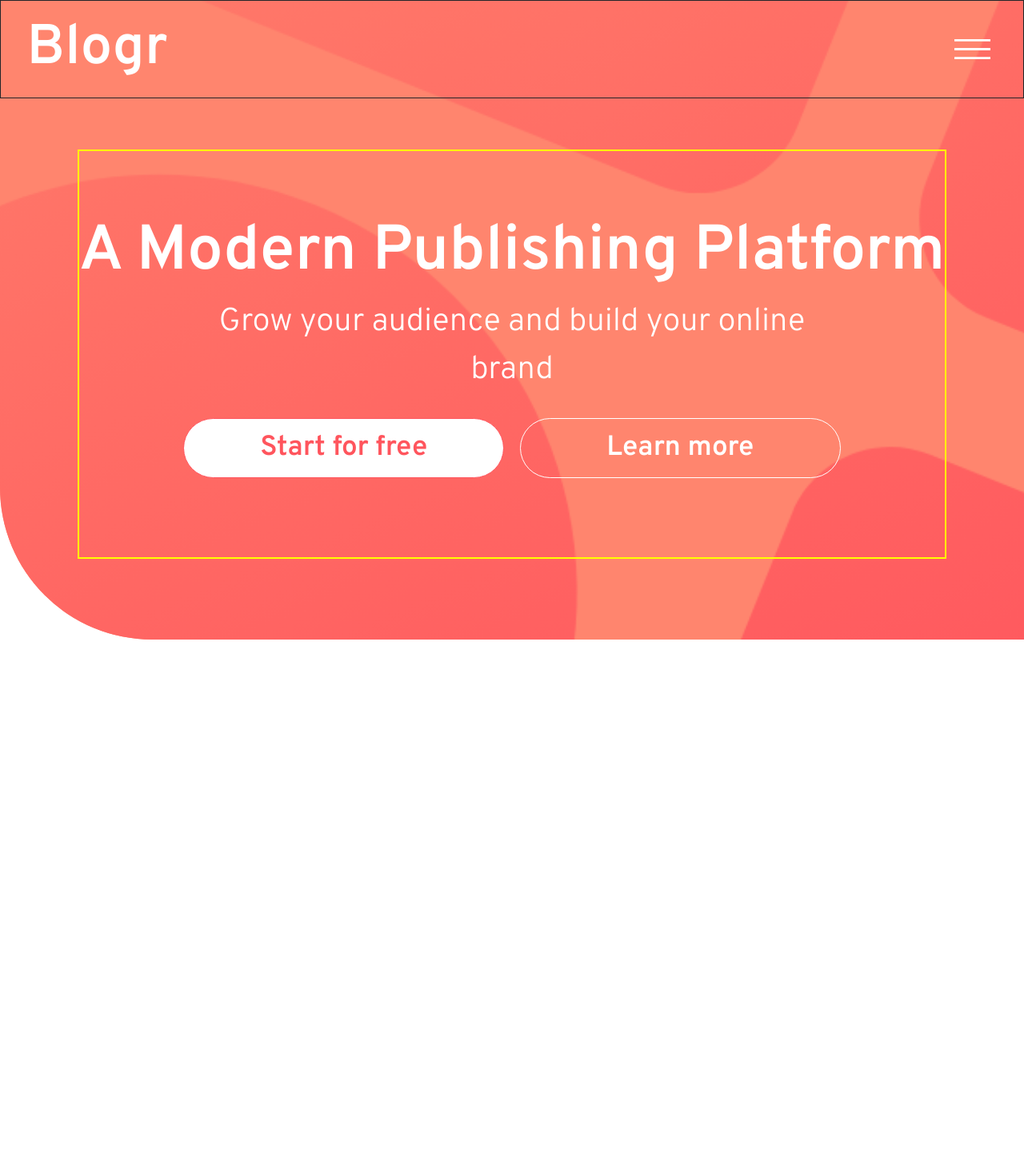
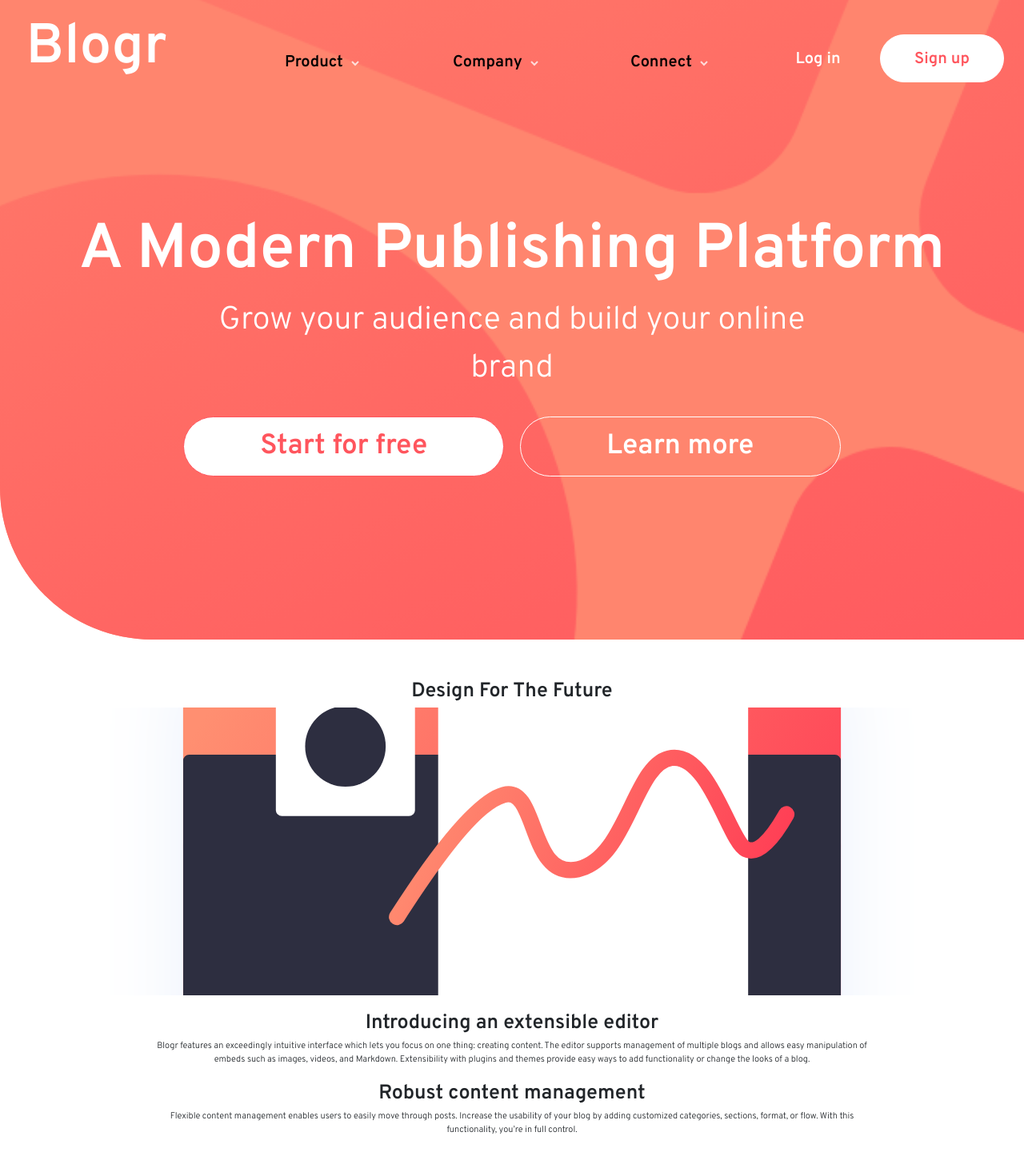
Before and after one commit to MohammadNasib/blogrNasib, a plain HTML site: page index.html in a window 1280 px wide. Shown: the whole page at 80% size. Before the commit the page ends 800 px from the top, so only its background shows below. Drawn offline with nearby package versions, Linux system fonts and the light colour scheme.

Commit message:
secend commit

```diff
--- a/index.html
+++ b/index.html
@@ -33,38 +33,18 @@
     <section class="homeSection">
       <div class="main">
         <!-- navbar -->
-        <nav class="navbar navbar-expand-lg navbar-light">
+        <nav class="navbar navbar-expand-lg">
           <div class="container-fluid">
             <a class="navbar-brand" href="#">Blogr</a>
-            <button class="navBtn btn" type="button">
+
+            <button class="btn" type="button">
               <span class="icon burgerIcon"></span>
             </button>
-          </div>
-        </nav>
-        <div class="container">
-          <div class="homeContainer">
-            <div class="context">
-              <h1 class="heading">A Modern Publishing Platform</h1>
-              <p class="para">Grow your audience and build your online brand</p>
-            </div>
-            <div class="btns">
-              <button class="btn strtFreeBtn">Start for free</button
-              ><button class="btn lrnBtn">Learn more</button>
-            </div>
-          </div>
-        </div>
 
             <ul class="navUl navbar-nav me-auto mb-2 mb-lg-0">
               <!-- product -->
               <li class="nav-item">
-            <a class="nav-link product">
-              Product
-              <span
-                ><img
-                  src="./images/icon-arrow-dark.svg"
-                  alt="arrow"
-                  class="arrow1" /></span
-            ></a>
+                <a class="nav-link product arrow"> Product </a>
                 <ul class="productList navbar-nav">
                   <li class="nav-item">
                     <a class="nav-link" href="#">Overview</a>
@@ -87,16 +67,11 @@
               <!-- company -->
 
               <li class="nav-item">
-            <a class="nav-link company">
-              Company
-              <span
-                ><img
-                  src="./images/icon-arrow-dark.svg"
-                  alt="arrow"
-                  class="arrow2" /></span
-            ></a>
+                <a class="nav-link company arrow"> Company </a>
                 <ul class="companyList navbar-nav">
-              <li class="nav-item"><a class="nav-link" href="#">About</a></li>
+                  <li class="nav-item">
+                    <a class="nav-link" href="#">About</a>
+                  </li>
                   <li class="nav-item">
                     <a class="nav-link" href="#">Team</a>
                   </li>
@@ -112,16 +87,11 @@
               <!-- connect -->
 
               <li class="nav-item">
-            <a class="nav-link connect">
-              Connect
-              <span
-                ><img
-                  src="./images/icon-arrow-dark.svg"
-                  alt="arrow"
-                  class="arrow3" /></span
-            ></a>
+                <a class="nav-link connect arrow"> Connect </a>
                 <ul class="connectList navbar-nav">
-              <li class="nav-item"><a class="nav-link" href="#">Contact</a></li>
+                  <li class="nav-item">
+                    <a class="nav-link" href="#">Contact</a>
+                  </li>
                   <li class="nav-item">
                     <a class="nav-link" href="#">Newsletter</a>
                   </li>
@@ -134,11 +104,60 @@
               <!-- buttons -->
 
               <hr />
-
+              <div>
                 <button class="btn logIn">Log in</button>
 
                 <button class="btn signUp">Sign up</button>
+              </div>
             </ul>
+          </div>
+        </nav>
+
+        <!-- home section headings -->
+        <div class="container">
+          <div class="homeContainer">
+            <div class="context">
+              <h1 class="heading">A Modern Publishing Platform</h1>
+              <p class="para">Grow your audience and build your online brand</p>
+            </div>
+            <div class="btns">
+              <button class="btn strtFreeBtn">Start for free</button
+              ><button class="btn lrnBtn">Learn more</button>
+            </div>
+          </div>
+        </div>
+      </div>
+    </section>
+
+    <section class="section_2">
+      <h1 class="text-center">Design For The Future</h1>
+      <div class="container sec_2_container">
+        <div class="row">
+          <div class="col-12 col-md-6 sec_2_img"><h2></h2></div>
+          <div class="col-12 col-md-6 sec_2_para">
+            <div class="para1">
+              <h1 class="paraHeading">Introducing an extensible editor</h1>
+              <para class="paraContext"
+                >Blogr features an exceedingly intuitive interface which lets
+                you focus on one thing: creating content. The editor supports
+                management of multiple blogs and allows easy manipulation of
+                embeds such as images, videos, and Markdown. Extensibility with
+                plugins and themes provide easy ways to add functionality or
+                change the looks of a blog.</para
+              >
+            </div>
+
+            <div class="para2">
+              <h1 class="paraHeading">Robust content management</h1>
+              <para class="paraContext"
+                >Flexible content management enables users to easily move
+                through posts. Increase the usability of your blog by adding
+                customized categories, sections, format, or flow. With this
+                functionality, you’re in full control.</para
+              >
+            </div>
+          </div>
+        </div>
       </div>
     </section>
 
--- a/index.js
+++ b/index.js
@@ -6,34 +6,20 @@ let connect = document.querySelector(".connect");
 let productList = document.querySelector(".productList");
 let companyList = document.querySelector(".companyList");
 let connectList = document.querySelector(".connectList");
-let arrow1 = document.querySelector(".arrow1");
-let arrow2 = document.querySelector(".arrow2");
-let arrow3 = document.querySelector(".arrow3");
+let arrow = document.getElementsByClassName("arrow");
 
 function closeIcon() {
   navUl.classList.toggle("open");
   icon.classList.toggle("closeIcon");
 }
 
-function showProducts() {
-  product.classList.toggle("cngColor");
-  productList.classList.toggle("displayDropdown");
-  arrow1.classList.toggle("rotate");
-}
-
-function showCompany() {
-  company.classList.toggle("cngColor");
-  companyList.classList.toggle("displayDropdown");
-  arrow2.classList.toggle("rotate");
-}
-
-function showConnect() {
-  connect.classList.toggle("cngColor");
-  connectList.classList.toggle("displayDropdown");
-  arrow3.classList.toggle("rotate");
+function showFunc(name, nameList) {
+  name.classList.toggle("cngColor");
+  name.classList.toggle("rotate");
+  nameList.classList.toggle("displayDropdown");
 }
 
 icon.addEventListener("click", closeIcon);
-product.addEventListener("click", showProducts);
-company.addEventListener("click", showCompany);
-connect.addEventListener("click", showConnect);
+product.addEventListener("click", () => showFunc(product, productList));
+company.addEventListener("click", () => showFunc(company, companyList));
+connect.addEventListener("click", () => showFunc(connect, connectList));
--- a/style.scss
+++ b/style.scss
@@ -49,6 +49,7 @@ html {
   height: 100vh;
   background-color: $color1;
   border-bottom-left-radius: 10rem;
+  margin-bottom: 5rem;
 }
 
 .main {
@@ -67,10 +68,6 @@ html {
   color: white !important;
 }
 
-.navbar {
-  border: 1px solid;
-}
-
 .navbar > .container-fluid {
   margin: 0 2.5rem;
 }
@@ -85,16 +82,22 @@ html {
 
 .navUl {
   background-color: white;
+  width: $navUlWidth;
   text-align: center;
-  width: $navUlWidth;
-  position: fixed;
-  top: 15%;
+  position: absolute;
+  top: 20vh;
   right: -$navUlWidth;
   transition: 0.7s ease-in-out;
   border-radius: 1.6rem;
   padding: 1.6rem;
+  justify-content: space-between;
+  align-items: center;
+  box-shadow: 2px 2px 17px 2px rgba(0, 0, 0, 0.48);
 
-  li a {
+  li {
+    width: 100%;
+  }
+  a {
     font-weight: 600;
     font-size: 2.5rem;
     color: black;
@@ -106,8 +109,14 @@ html {
     width: 65%;
     padding: 1.5rem;
     margin: auto;
+    margin-bottom: 9px;
     color: $color2;
     border-radius: 5rem;
+  }
+  div {
+    display: flex;
+    flex-direction: column;
+    width: 100%;
   }
 }
 
@@ -116,8 +125,15 @@ html {
 }
 
 li {
-  margin-bottom: 2rem;
+  margin-bottom: 1rem;
   cursor: pointer;
+}
+
+.arrow::after {
+  content: url(./images/icon-arrow-dark.svg);
+  display: inline-block;
+  margin-left: 5px;
+  transition: 0.2s ease-in-out;
 }
 
 .productList,
@@ -125,7 +141,7 @@ li {
 .connectList {
   display: none;
   background-color: #efefef;
-  padding: 1rem;
+  padding: 2rem;
   border-radius: 1.6rem;
 
   li a:hover {
@@ -137,13 +153,7 @@ li {
   display: block;
 }
 
-.arrow1,
-.arrow2,
-.arrow3 {
-  transition: 0.2s ease-in-out;
-}
-
-.rotate {
+.rotate::after {
   transform: rotate(180deg);
 }
 
@@ -153,7 +163,7 @@ li {
 
 .signUp {
   border: 1px solid;
-  margin-top: 2rem !important;
+  margin-top: 2rem;
 }
 
 .signUp:hover,
@@ -163,14 +173,12 @@ li {
 
 .container {
   @include flexProperties(row);
-  max-width: 90%;
-  height: 82%;
+  height: 85%;
 }
 
 .homeContainer {
   @include flexProperties(column);
   height: 80%;
-  border: 2px solid yellow;
   color: white;
 }
 
@@ -208,6 +216,47 @@ li {
   }
 }
 
+// section 2
+
+.section_2 {
+  h1 {
+    font-weight: bold;
+    font-size: 2.5rem;
+  }
+
+  para {
+    font-size: 1.1rem;
+  }
+
+  .sec_2_container {
+    align-items: start;
+
+    .row {
+      justify-content: center;
+    }
+  }
+}
+
+.sec_2_img {
+  width: 80vw;
+  height: 45vh;
+  background-image: url("./images/illustration-editor-mobile.svg");
+  background-position: center;
+  background-repeat: no-repeat;
+  background-size: 100%;
+  margin-bottom: 2rem;
+}
+
+.sec_2_para {
+  @include flexProperties(column);
+}
+
+.para1,
+.para2 {
+  width: 70vw;
+  margin-bottom: 2rem;
+}
+
 // media queries
 
 @media (min-width: 576px) {
@@ -232,7 +281,6 @@ li {
 
   .navUl {
     width: $navUlWidth;
-    top: 18%;
     border-radius: 2rem;
     padding: 2.5rem;
 
@@ -292,7 +340,6 @@ li {
 
   .navUl {
     width: $navUlWidth;
-    top: 10%;
     border-radius: 3rem;
     padding: 2.5rem;
 
@@ -325,3 +372,64 @@ li {
     }
   }
 }
+
+@media (min-width: 992px) {
+  .navUl {
+    width: 79%;
+    right: 0;
+    top: 18px;
+    background-color: transparent;
+    box-shadow: none;
+    li {
+      width: 35%;
+      a {
+        font-size: 2rem;
+      }
+    }
+
+    .btn {
+      height: 6rem;
+      font-size: 2rem;
+    }
+    div {
+      flex-direction: row;
+      width: 50%;
+    }
+  }
+
+  li {
+    margin-bottom: 0;
+  }
+
+  .icon {
+    display: none;
+  }
+
+  .arrow::after {
+    content: url(./images/icon-arrow-light.svg);
+  }
+
+  .nav-item {
+    ul {
+      position: absolute;
+      top: 80px;
+    }
+  }
+
+  .cngColor {
+    color: white !important;
+  }
+
+  .logIn {
+    color: white !important;
+  }
+
+  .logIn:hover {
+    color: #eae7e7 !important;
+  }
+
+  .signUp {
+    background-color: white;
+    border-color: white;
+  }
+}
```
Also changed, not shown: style.css, 1 other file. Lines whose indentation alone changed are shown as unchanged.
